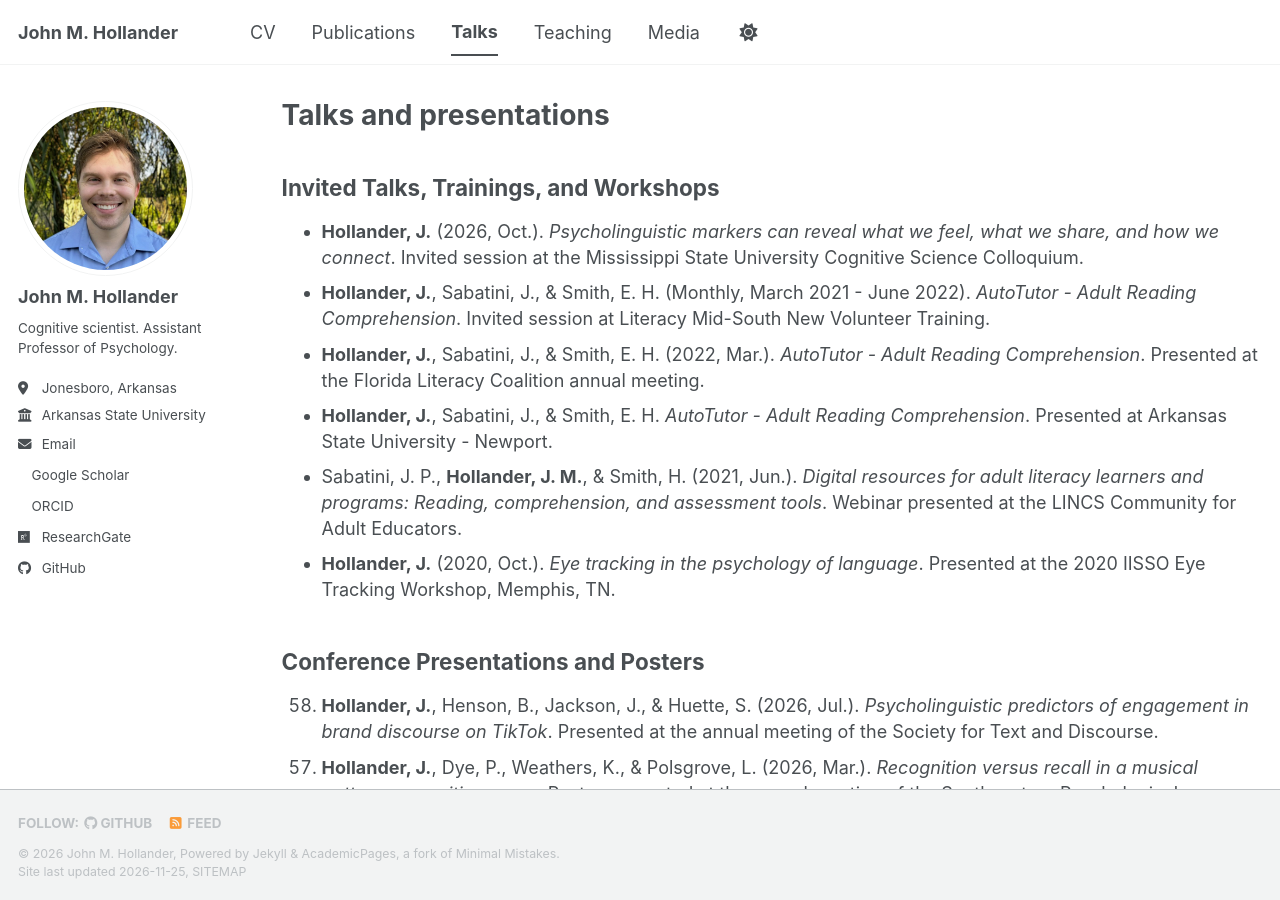
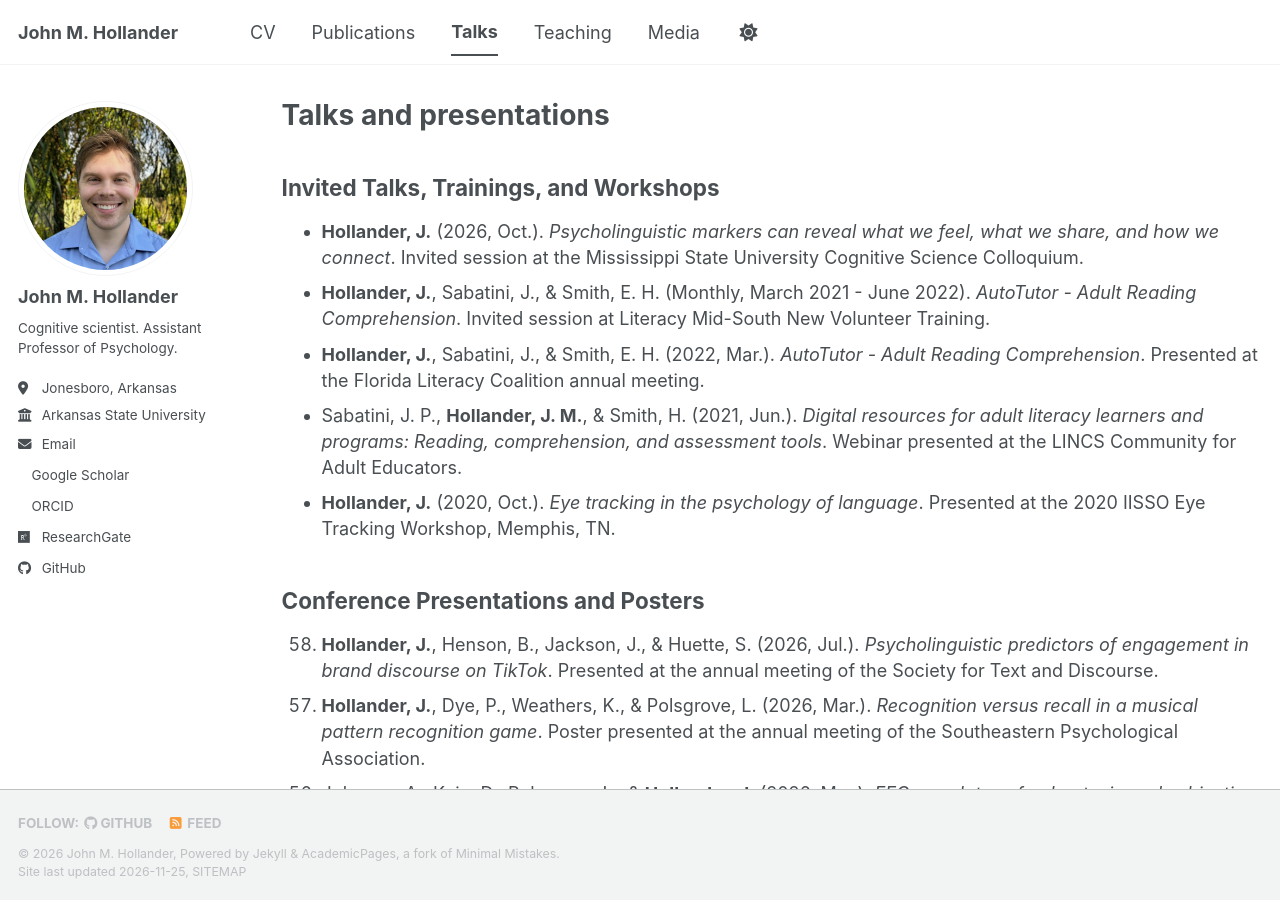
Before and after one commit to john-m-hollander/johnhollander.com, a Jekyll site: the page built from _pages/talks.md, in a window 1280 px wide and 900 px high. Built offline with Jekyll 4.4.1, drawn with Linux system fonts in a browser that asks for light colours; a script bundle is joined from its source files by our own code; a style sheet for code colours, icons or effects is not loaded.

Commit message:
Remove ASU-Newport invited talk from CV
Co-Authored-By: Claude Opus 5.5 <noreply@anthropic.com>
Claude-Session: https://claude.ai/code/session_018GqU6NqSztx73hbopxtpWD

```diff
--- a/_data/cv.yaml
+++ b/_data/cv.yaml
@@ -195,7 +195,6 @@ cv:
     - bullet: Hollander, J. (2026, Oct.). *Psycholinguistic markers can reveal what we feel, what we share, and how we connect*. Invited session at the Mississippi State University Cognitive Science Colloquium.
     - bullet: Hollander, J., Sabatini, J., & Smith, E. H. (Monthly, March 2021 - June 2022). *AutoTutor - Adult Reading Comprehension*. Invited session at Literacy Mid-South New Volunteer Training.
     - bullet: Hollander, J., Sabatini, J., & Smith, E. H. (2022, Mar.). *AutoTutor - Adult Reading Comprehension*. Presented at the Florida Literacy Coalition annual meeting.
-    - bullet: Hollander, J., Sabatini, J., & Smith, E. H. *AutoTutor - Adult Reading Comprehension*. Presented at Arkansas State University - Newport.
     - bullet: 'Sabatini, J. P., Hollander, J. M., & Smith, H. (2021, Jun.). *Digital resources for adult literacy learners and programs: Reading, comprehension, and assessment tools*. Webinar presented at the LINCS Community for Adult Educators.'
     - bullet: Hollander, J. (2020, Oct.). *Eye tracking in the psychology of language*. Presented at the 2020 IISSO Eye Tracking Workshop, Memphis, TN.
     Service and Professional Activities:
```
Also changed, not shown: cv/CHANGELOG.md (+1 -0 lines).
